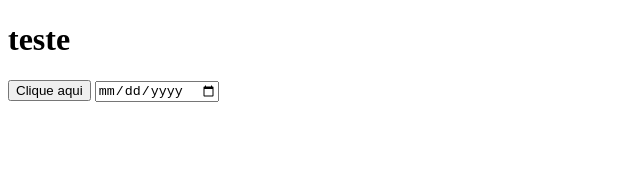
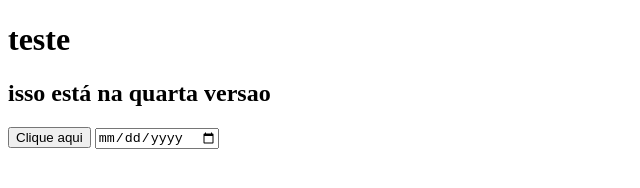
Before and after one commit to iacillo/AULA9, a plain HTML site: page index.html in a window 1280 px wide. Shown: the whole page, without its empty margins (0-640 px from the left). Drawn offline with Linux system fonts and the light colour scheme.

Commit message:
versão 4

```diff
--- a/index.html
+++ b/index.html
@@ -7,6 +7,7 @@
 </head>
 <body>
     <h1>teste</h1>
+    <h2>isso está na quarta versao</h2>
     <button>Clique aqui</button>
     <input type="date" name="" id="data">
 </body>
```
